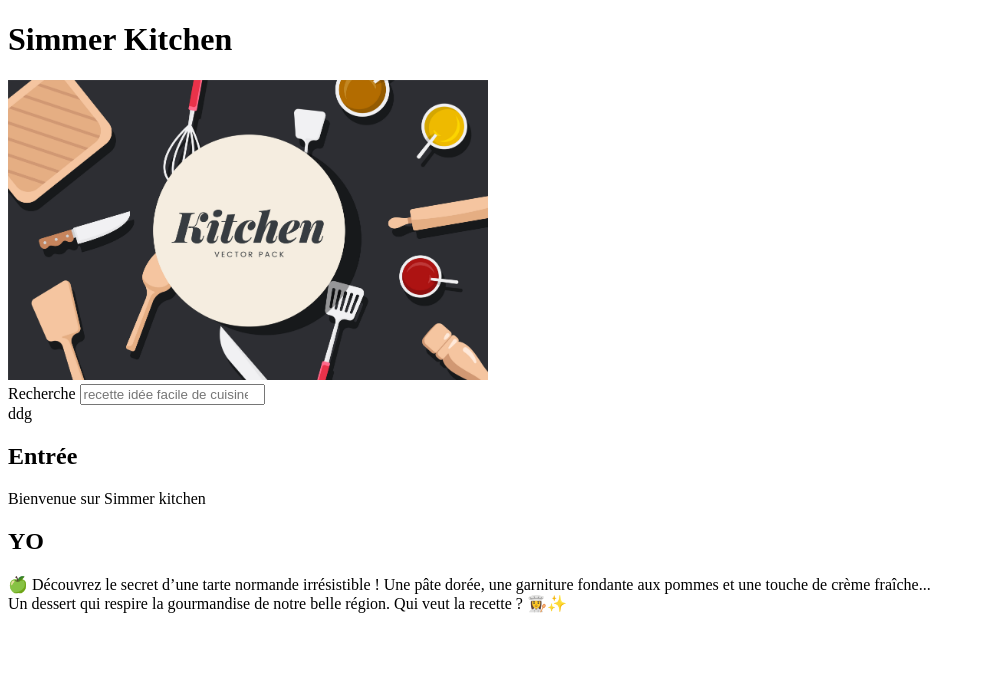
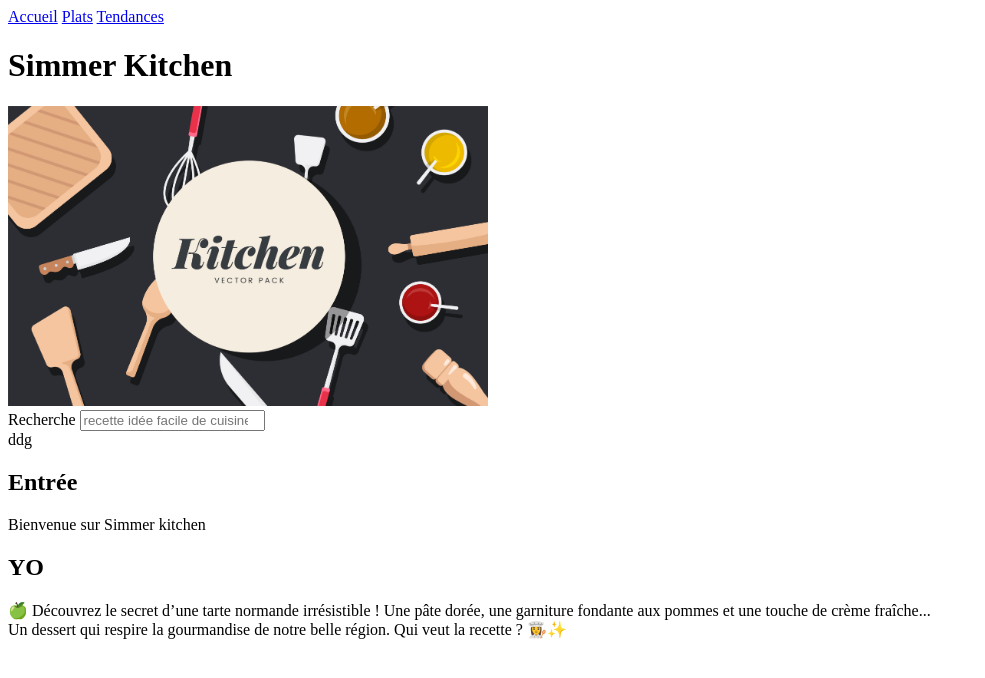
Before and after one commit to kylian-varin-nws/Recette-cuisine, a plain HTML site: page index1.html in a window 1280 px wide. Shown: the whole page, without its empty margins (0-985 px from the left). Drawn offline with Linux system fonts and the light colour scheme.

Commit message:
Ajout de la navbar

```diff
--- a/index1.html
+++ b/index1.html
@@ -6,9 +6,11 @@
     <title>Document</title>
   </head>
   <body>
-    <section>
-
-    </section>
+    <nav class="nav">
+      <a href="index1.html" class="accueil">Accueil</a>
+      <a href="index.html" class="plats">Plats</a>
+      <a href="tendances.html" class="tendances">Tendances</a>
+    </nav>
 
     <h1>Simmer Kitchen</h1>
     <img src="60281.jpg" height="300" />
--- a/styles.css
+++ b/styles.css
@@ -58,13 +58,13 @@
   color: #7ad1b2;
 }
 
-.recettes {
+.plats {
   font-size: 18px;
   color: black;
   text-decoration: none;
 }
 
-.recettes:hover {
+.plats:hover {
   color: #7ad1b2;
 }
 
```
Also changed, not shown: formulaire.html (+2 -2 lines), index.html (+5 -0 lines).
